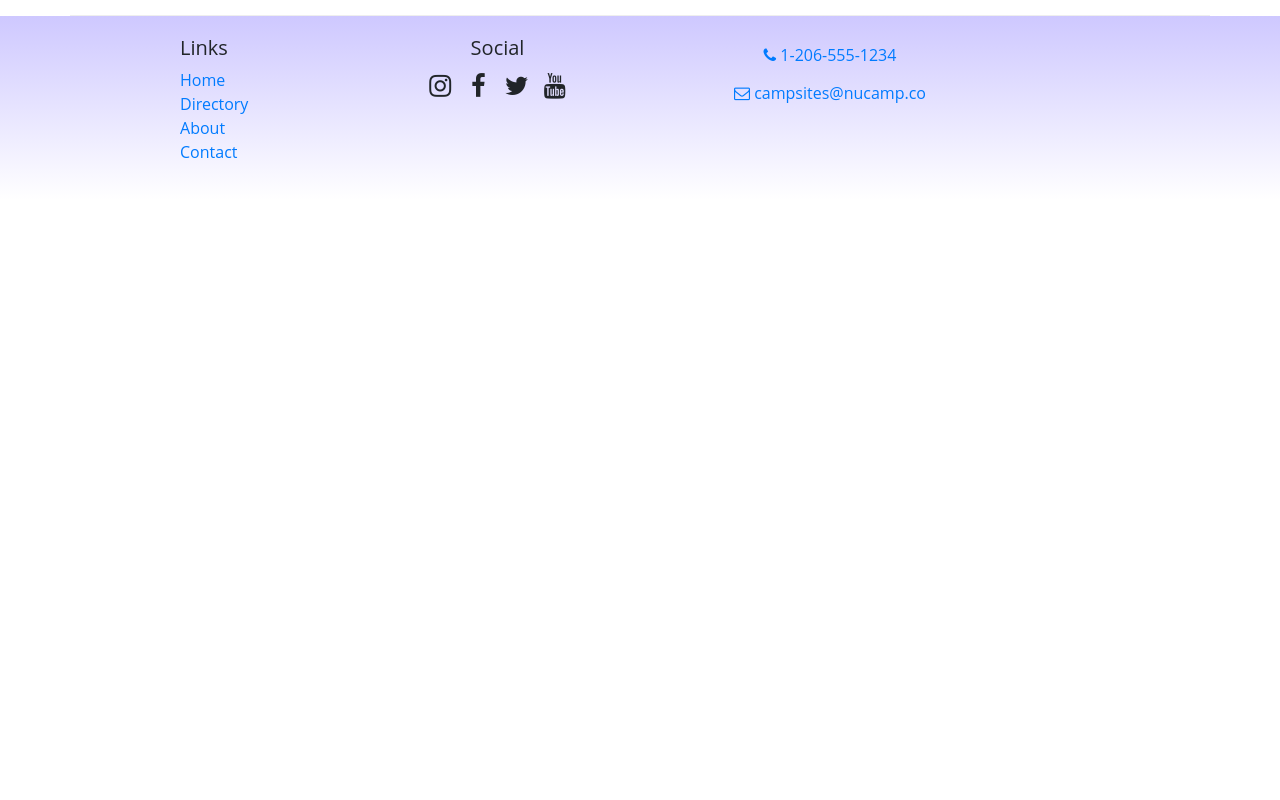
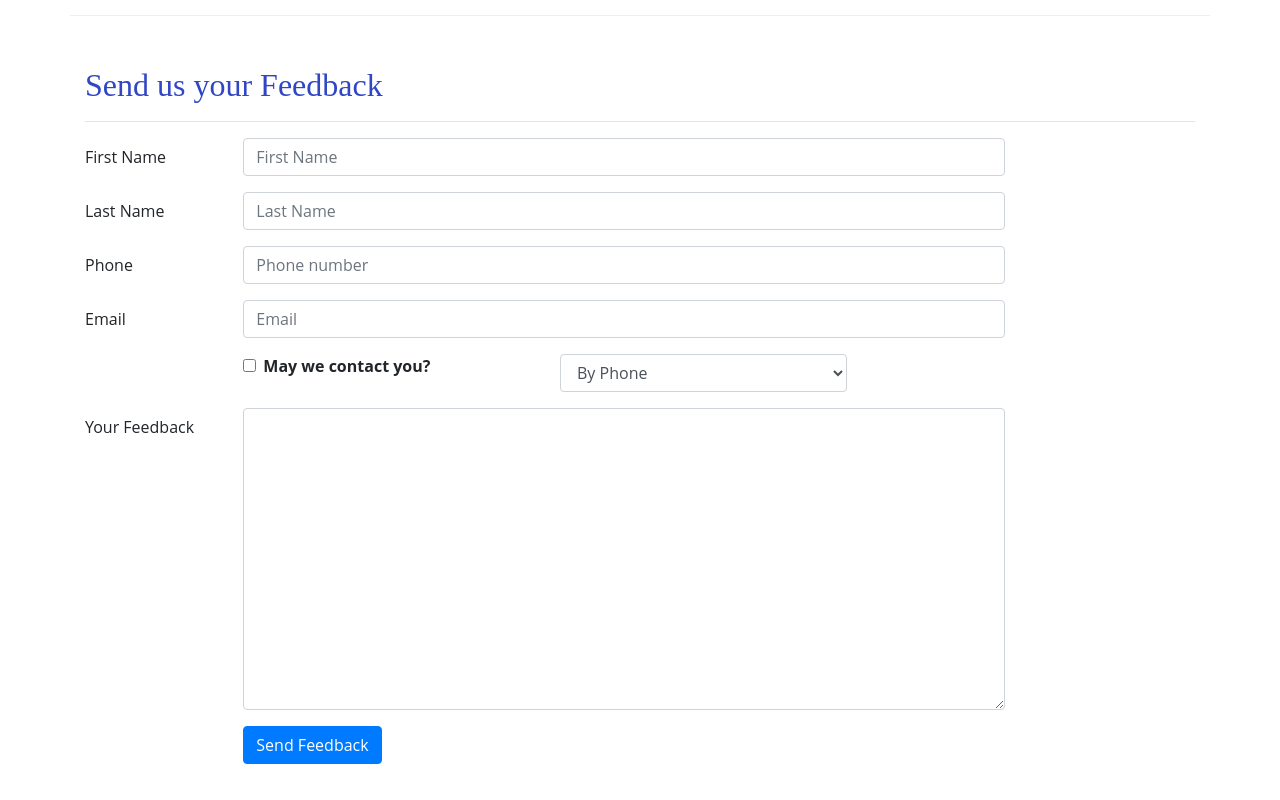
Before and after one commit to kikluz/ncamp_react, a React (Create React App) app: page /contactus in a window 1280 px wide. Shown: the part 560-1360 px from the top of the page. Before the commit the page ends 800 px from the top, so only its background shows below. Built offline with nearby package versions, Linux system fonts and the light colour scheme.

Commit message:
add form for week 4

```diff
--- a/src/components/ContactComponent.js
+++ b/src/components/ContactComponent.js
@@ -1,8 +1,49 @@
-import React from 'react';
-import { Breadcrumb, BreadcrumbItem } from 'reactstrap';
+import React, { Component } from 'react';
+import { Breadcrumb, BreadcrumbItem, Button, Form, FormGroup, Label, Input, Col } from 'reactstrap';
 import { Link } from 'react-router-dom';
+import { targetPropType } from 'reactstrap/lib/utils';
+// import { Component } from 'react';
 
-function Contact(props){
+class Contact extends Component {
+    constructor(props) {
+        super(props);
+
+        this.state = {
+            firstName: '',
+            lastName: '',
+            phoneNum: '',
+            email: '',
+            agree: false,
+            contactType: 'By Phone',
+            feedback: ''
+        };
+        // Bind handleInputchange method in the class constructor
+        this.handleInputChange = this.handleInputChange.bind(this);
+        this.handleSubmit = this.handleSubmit.bind(this);
+    }
+// Mehod to handle changes in form Elements
+handleInputChange(event) {
+    const target = event.target;
+    const name = target.name;
+    // if checkbox, beging the value from the target.checked attr boolean, if not checked get the taget.value
+    const value = target.type === 'checkbox' ?  target.checked : target.value;
+
+// this.setState with propery name
+    this.setState({
+        // set the propery  with target name
+        [name]: value
+    });
+
+}
+// Method to handle form summition
+
+handleSubmit(event){
+    console.log('Current state is: ' + JSON.stringify(this.state));
+        alert('Current state is: ' + JSON.stringify(this.state));
+        // we stop refresh the entire page, need to bind this event in the custroctor
+        event.preventDefault();
+}
+    render(){
         return (
             <div className="container">
             <div className="row">
@@ -30,8 +71,94 @@
                     <a role="button" className="btn btn-link" href="mailto:fakeemail@fakeemail.co"><i className="fa fa-envelope-o" /> campsites@nucamp.co</a>
                 </div>
             </div>
+
+
+            <div className="row row-content">
+                    <div className="col-12">
+                        <h2>Send us your Feedback</h2>
+                        <hr />
+                    </div>
+                    <div className="col-md-10">
+                        <Form onSubmit={this.handleSubmit}>
+                            <FormGroup row>
+                                <Label htmlFor="firstName" md={2}>First Name</Label>
+                                <Col md={10}>
+                                    <Input type="text" id="firstName" name="firstName"
+                                        placeholder="First Name"
+                                        value={this.state.firstName}
+                                        onChange={this.handleInputChange} />
+                                </Col>
+                            </FormGroup>
+                            <FormGroup row>
+                                <Label htmlFor="lastName" md={2}>Last Name</Label>
+                                <Col md={10}>
+                                    <Input type="text" id="lastName" name="lastName"
+                                        placeholder="Last Name"
+                                        value={this.state.lastName}
+                                        onChange={this.handleInputChange} />
+                                </Col>
+                            </FormGroup>
+                            <FormGroup row>
+                                <Label htmlFor="phoneNum" md={2}>Phone</Label>
+                                <Col md={10}>
+                                    <Input type="tel" id="phoneNum" name="phoneNum"
+                                        placeholder="Phone number"
+                                        value={this.state.phoneNum}
+                                        onChange={this.handleInputChange} />
+                                </Col>
+                            </FormGroup>
+                            <FormGroup row>
+                                <Label htmlFor="email" md={2}>Email</Label>
+                                <Col md={10}>
+                                    <Input type="email" id="email" name="email"
+                                        placeholder="Email"
+                                        value={this.state.email}
+                                        onChange={this.handleInputChange} />
+                                </Col>
+                            </FormGroup>
+                            <FormGroup row>
+                                <Col md={{size: 4, offset: 2}}>
+                                    <FormGroup check>
+                                        <Label check>
+                                            <Input type="checkbox"
+                                                name="agree"
+                                                checked={this.state.agree}
+                                                onChange={this.handleInputChange} /> {' '}
+                                            <strong>May we contact you?</strong>
+                                        </Label>
+                                    </FormGroup>
+                                </Col>
+                                <Col md={4}>
+                                    <Input type="select" name="contactType"
+                                            value={this.state.contactType}
+                                            onChange={this.handleInputChange}>
+                                        <option>By Phone</option>
+                                        <option>By Email</option>
+                                    </Input>
+                                </Col>
+                            </FormGroup>
+                            <FormGroup row>
+                                <Label htmlFor="feedback" md={2}>Your Feedback</Label>
+                                <Col md={10}>
+                                    <Input type="textarea" id="feedback" name="feedback"
+                                        rows="12"
+                                        value={this.state.feedback}
+                                        onChange={this.handleInputChange}></Input>
+                                </Col>
+                            </FormGroup>
+                            <FormGroup row>
+                                <Col md={{size: 10, offset: 2}}>
+                                    <Button type="submit" color="primary">
+                                        Send Feedback
+                                    </Button>
+                                </Col>
+                            </FormGroup>
+                        </Form>
+                    </div>
+                </div>
             </div>
         );
     }
+}
 
 export default Contact;
```
Lines whose indentation alone changed are shown as unchanged.
